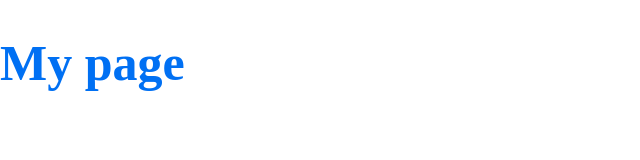
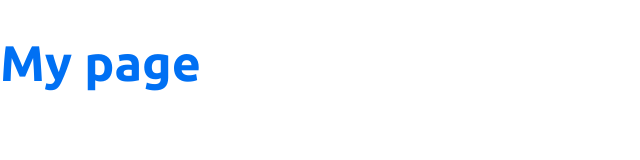
Before and after one commit to jpbrab0/vagas-estagio, a Next.js app: page / in a window 1280 px wide. Shown: the top 160 px of the page, without its empty margins (0-640 px from the left). Built offline with nearby package versions, Linux system fonts and the light colour scheme.

Commit message:
feat: creating global font and configuring in _app.js

```diff
--- /dev/null
+++ b/pages/_app.css
@@ -0,0 +1 @@
+@import url('https://fonts.googleapis.com/css2?family=Ubuntu:wght@500;700&display=swap');
--- a/pages/_app.js
+++ b/pages/_app.js
@@ -1,7 +1,8 @@
 import { createGlobalStyle, ThemeProvider } from 'styled-components'
-
+import "./_app.css"
 const GlobalStyle = createGlobalStyle`
   body {
+    font-family: Ubuntu;
     margin: 0;
     padding: 0;
     box-sizing: border-box;
@@ -11,6 +12,7 @@
 const theme = {
   colors: {
     primary: '#0070f3',
+    whatsapp: "#179848"
   },
 }
 
```
